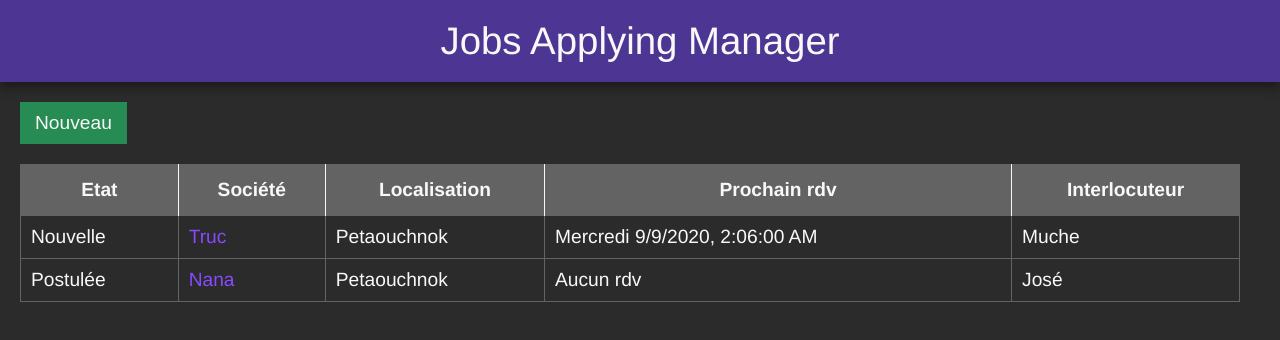
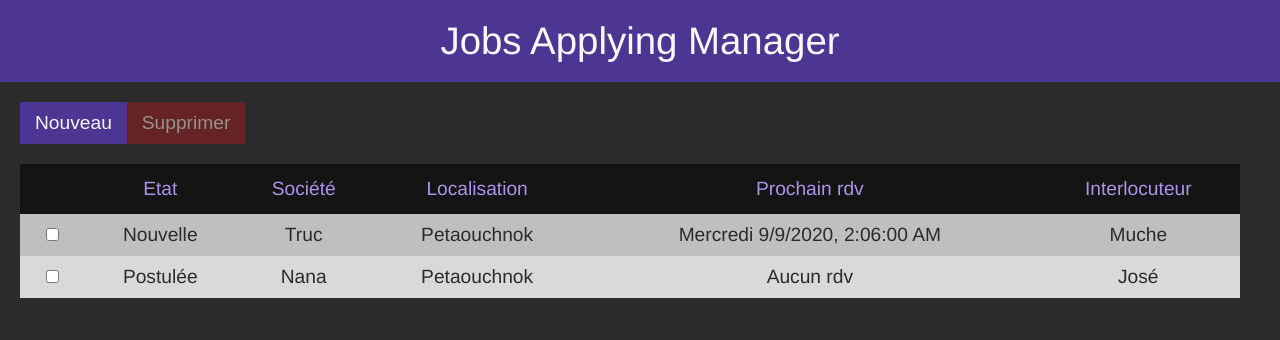
Before and after one commit to ShayanSteins/jobs-applying-manager, a Vue app: page / in a window 1280 px wide. Shown: the top 340 px of the page. Built offline with nearby package versions, Linux system fonts and the light colour scheme.

Commit message:
Ajout de variable dans le css Ajout de la suppression de piste (non fonctionnelle)

```diff
--- a/src/App.vue
+++ b/src/App.vue
@@ -1,36 +1,40 @@
 <template>
   <div>
-    <header>
+    <header class="shadow">
       <span>Jobs Applying Manager</span>
     </header>
     <main>
-      <button @click="popInDisplayed = true">Nouveau</button>
+      <button @click="popInDisplayed = true, isNewItem = true">Nouveau</button>
+      <button class="deleteButton" @click="removePiste" :disabled="{ disabled: idsToDelete.length === 0 }">Supprimer</button>
       <transition name="fade">
         <PopIn
           v-if="popInDisplayed"
           :isNewItem="isNewItem"
           :pisteToModify="pisteToModify"
           v-model="newPiste"
-          @close="popInDisplayed = false"
+          @close="popInDisplayed = false, pisteToModify = undefined"
+          @delete="removePiste"
+          @check="checkedPiste"
           @save="savePiste"
           @update="updatePiste"
         ></PopIn>
       </transition>
       <div class="boardContent">
-        <table>
+        <table class="shadow">
           <thead>
+            <th></th>
             <th>Etat</th>
             <th>Société</th>
             <th>Localisation</th>
             <th>Prochain rdv</th>
             <th>Interlocuteur</th>
           </thead>
-          <tr v-if="!pistes.length">
+          <tr v-if="!pistes.size">
             <td
-              colspan="5"
+              colspan="6"
             >Vous n'avez aucune piste pour le moment... Il est temps de parcourir les sites d'annonces</td>
           </tr>
-          <PisteLine v-for="piste in pistes" :key="piste.id" :piste="piste" @open-popin="openPopin"></PisteLine>
+          <PisteLine v-for="[id, piste] in pistes" :key="id" :piste="piste" @open-popin="openPopin"></PisteLine>
         </table>
         <div class="notif">Notifications</div>
       </div>
@@ -52,47 +56,39 @@ export default {
     return {
       popInDisplayed: false,
       isNewItem: true,
-      pisteToModify: {},
-      pistes: [],
+      pisteToModify: undefined,
+      idsToDelete: [],
+      pistes: new Map(),
       newPiste: {}
     }
   },
-  mounted() {
-    if (localStorage.getItem('pistes')) {
+  beforeMount() {
+    const storage = localStorage.getItem('pistes')
+    if (storage !== null && storage !== undefined) {
       try {
-        this.pistes = JSON.parse(localStorage.getItem('pistes'))
+        this.pistes = new Map(JSON.parse(storage))
       } catch (e) {
         localStorage.removeItem('pistes')
+        console.error(e.message)
       }
     }
     else {
-      this.pistes = jsonDatas
+      jsonDatas.forEach(item => this.pistes.set(item.id, item))
       this.saveAllPistes()
     }
   },
   methods: {
-    getPisteById(id) {
-      return this.pistes.find(piste => piste.id === id)
-    },
     openPopin(piste) {
       this.isNewItem = false
       this.pisteToModify = piste
       this.popInDisplayed = true
     },
-    savePiste(isNewOne) {
-      if (!this.newPiste.hasOwnProperty('id')) {
+    savePiste(isNewOne, pisteFromPopin) {
+      if (!pisteFromPopin.hasOwnProperty('id')) {
         return
       }
 
-      if (isNewOne) {
-        this.pistes.push(this.newPiste)
-      }
-      else {
-        const idx = this.pistes.find(p => p.id === this.newPiste.id)
-        if (idx !== undefined) {
-          this.pistes[idx] = this.newPiste
-        }
-      }
+      this.pistes.set(pisteFromPopin.id, pisteFromPopin)
 
       this.newPiste = {}
       this.popInDisplayed = false
@@ -101,12 +97,26 @@ export default {
     updatePiste(watchedPiste) {
       this.newPiste = watchedPiste
     },
+    checkedPiste(id, bool) {
+      console.log(`Before : ${this.idsToDelete}`)
+      if (bool)
+        this.idsToDelete.push(id)
+      else
+        this.idsToDelete.slice(id, 1)
+      console.log(`After : ${this.idsToDelete}`)
+    },
     removePiste(p) {
-      this.pistes.splice(p, 1)
+      if (p !== undefined)
+        this.idsToDelete = [p.id]
+
+      this.idsToDelete.forEach(id => this.pistes.delete(id))
+
+      this.idsToDelete = []
+      this.popInDisplayed = false
       this.saveAllPistes()
     },
     saveAllPistes() {
-      const parsedPistes = JSON.stringify(this.pistes)
+      const parsedPistes = JSON.stringify(Array.from(this.pistes))
       localStorage.setItem('pistes', parsedPistes)
     }
   }
@@ -114,38 +124,55 @@ export default {
 </script>
 
 <style>
+:root {
+  --main-bg-color: rgb(43, 43, 43);
+  --main-darker-bg-color: rgb(20, 20, 20);
+  --main-lighter-bg-color: rgb(87, 87, 87);
+  --main-text-color: rgb(248, 248, 248);
+  --main-violet: rgb(76, 53, 147);
+  --main-lighter-violet: rgb(175, 147, 235);
+  --main-red: rgb(161, 27, 27);
+  --shadow-element: 3px 5px 12px rgb(21, 21, 21 / 78%);
+}
 body {
   font: 1.2em Helvetica, Arial, sans-serif;
-  color: #f8f8f8;
+  color: var(--main-text-color);
   padding: 0;
   margin: 0;
-  background-color: #2b2b2b;
+  background-color: var(--main-bg-color);
 }
 header {
   width: 100%;
   padding: 0.5em 0;
   text-align: center;
   font-size: 2em;
-  background-color: #4c3593;
-  box-shadow: 0px 5px 10px rgb(21 21 21 / 78%);
+  background-color: var(--main-violet);
 }
 main {
   padding: 20px;
 }
+
 button {
   font-size: 1em;
-  background: rgb(39 140 84);
-  color: #f8f8f8;
+  background: var(--main-violet);
+  color: var(--main-text-color);
   border: none;
   padding: 10px 15px;
+}
+button.deleteButton {
+  background-color: var(--main-red);
 }
 button:hover {
   cursor: pointer;
   filter: brightness(1.2);
 }
+button:disabled {
+  filter: opacity(0.5);
+}
 button:focus {
   outline: none;
 }
+
 .boardContent {
   display: flex;
   flex-flow: row wrap;
@@ -155,23 +182,27 @@ table {
   margin: 20px 20px 0 0;
   border-collapse: collapse;
   flex-grow: 3;
+  color: var(--main-bg-color);
 }
-table,
-td {
-  border: 1px solid #636363;
+tr:nth-child(even) {
+  background-color: rgb(191 191 191);
+}
+tr:nth-child(odd) {
+  background-color: rgb(217 217 217);
 }
 th {
+  font-weight: lighter;
   height: 30px;
-  background: #636363;
-  border-right: 1px solid#f8f8f8;
-}
-th:last-of-type {
-  border-right: none;
+  background: var(--main-darker-bg-color);
+  color: var(--main-lighter-violet);
 }
 th,
 td {
   padding: 10px;
+  text-align: center;
+  vertical-align: middle;
 }
+
 .notif {
   display: none;
   flex-grow: 1;
@@ -181,11 +212,13 @@ td {
   background-color: #2d2a38;
 }
 
+.shadow {
+  box-shadow: var(--shadow-element);
+}
 .fade-enter-active,
 .fade-leave-active {
   transition: opacity 0.5s;
 }
-
 .fade-enter, .fade-leave-to /* .fade-leave-active below version 2.1.8 */ {
   opacity: 0;
 }
--- a/src/components/DatesManager.vue
+++ b/src/components/DatesManager.vue
@@ -95,7 +95,7 @@ button {
 }
 label,
 td {
-  color: #575757;
+  color: var(--main-bg-color);
   font-size: 0.8em;
 }
 table {
@@ -106,5 +106,7 @@ th {
   font-size: 0.8em;
   padding: 2px;
   min-width: 7px;
+  background-color: var(--main-lighter-bg-color);
+  color: var(--main-text-color);
 }
 </style>
--- a/src/components/PopIn.vue
+++ b/src/components/PopIn.vue
@@ -1,6 +1,10 @@
 <template>
-  <div class="shadow">
-    <div class="popin" :id="piste.id">
+  <div
+    class="shadowBox"
+    name="shadowBox"
+    @click="(e) => {if(e.target.classList[0] === 'shadowBox') $emit('close')}"
+  >
+    <div class="popin shadow" :id="piste.id">
       <h1 v-if="isNewItem">Création de la piste</h1>
       <h1 v-else>Détails de la piste</h1>
       <div class="wholePiste">
@@ -14,7 +18,7 @@
           <TextInput inputType="text" labelName="Etat" isDisabled v-model="piste.etat"></TextInput>
           <TextInput inputType="text" labelName="Interlocuteur" v-model="piste.interlocuteur"></TextInput>
           <TextInput inputType="text" labelName="Localisation" v-model="piste.localisation"></TextInput>
-          <CheckboxInput v-if="isNewItem" labelName="Fermée" v-model="piste.closed"></CheckboxInput>
+          <CheckboxInput v-if="!isNewItem" labelName="Fermée" v-model="piste.closed"></CheckboxInput>
         </div>
       </div>
       <div class="middle">
@@ -31,8 +35,9 @@
         </div>
       </div>
       <div class="buttonContainer">
-        <button v-if="isNewItem" @click="$emit('save', true)">Enregistrer</button>
-        <button v-else @click="$emit('save', false)">Mettre à jour</button>
+        <button v-if="!isNewItem" @click="$emit('delete', piste)" class="deleteButton">Supprimer</button>
+        <button v-if="isNewItem" @click="$emit('save', true, piste)">Enregistrer</button>
+        <button v-else @click="$emit('save', false, piste)">Mettre à jour</button>
         <button @click="$emit('close')">Annuler</button>
       </div>
     </div>
@@ -69,7 +74,7 @@ export default {
           notes: "",
           historique: [{
             date: new Date,
-            modif: "Création de la piste " + this.piste.id
+            modif: "Création de la piste."
           }],
           closed: false,
           dates: []
@@ -79,39 +84,18 @@ export default {
   },
   data() {
     return {
-      pistes: [],
       piste: this.pisteToModify
     }
   },
   watch: {
     piste: {
       handler: function () {
-        this.$emit('update', this.piste)
+        console.log("test")
+        //this.$emit('update', this.piste)
       },
       deep: true
     }
   },
-  // mounted() {
-  //   if (this.isNewItem)
-  //     this.piste = {
-  //       id: createUUID(),
-  //       etat: "Nouvelle",
-  //       societe: "",
-  //       interlocuteur: "",
-  //       localisation: "",
-  //       technos: "",
-  //       liens: "",
-  //       notes: "",
-  //       historique: [{
-  //         date: new Date,
-  //         modif: "Création de la piste " + this.piste.id
-  //       }],
-  //       closed: false,
-  //       dates: []
-  //     }
-  //   else
-  //     this.piste = this.pisteToModify
-  // },
   methods: {
     updateDatesList(newDates) {
       this.piste.dates = newDates
@@ -121,7 +105,7 @@ export default {
 </script>
 
 <style scoped>
-.shadow {
+.shadowBox {
   background: rgb(121 121 121 / 52%);
   position: fixed;
   top: 0;
@@ -133,11 +117,9 @@ export default {
 }
 .popin {
   margin: 40px;
-  background: #f8f8f8;
+  background: var(--main-text-color);
   border: none;
   border-radius: 7px;
-  box-shadow: 10px 10px 10px 2px rgb(21 21 21 / 55%),
-    0 2px 8px rgba(0, 0, 0, 0.33);
 }
 h1 {
   margin: 0;
@@ -145,7 +127,7 @@ h1 {
   font-size: 1.6em;
   border-top-left-radius: 7px;
   border-top-right-radius: 7px;
-  background-color: #552d6e;
+  background-color: var(--main-violet);
 }
 .wholePiste {
   display: flex;
@@ -173,15 +155,16 @@ h1 {
 }
 h2 {
   margin: 0 0 10px;
+  color: var(--main-bg-color);
 }
 .histContainer,
 .middle {
   padding: 10px;
 }
 .histSubContainer {
-  border: 1px solid rgb(91, 91, 91, 1);
   padding: 5px;
   background-color: rgba(239, 239, 239, 0.3);
+  border: 1px solid rgba(118, 118, 118, 0.3);
 }
 .buttonContainer {
   display: flex;
--- a/src/components/formComponents/CheckboxInput.vue
+++ b/src/components/formComponents/CheckboxInput.vue
@@ -33,7 +33,7 @@ export default {
 
 <style scoped>
 label {
-  color: #575757;
+  color: var(--main-lighter-bg-color);
   font-size: 0.9em;
   margin-left: 5px;
 }
--- a/src/components/formComponents/TextInput.vue
+++ b/src/components/formComponents/TextInput.vue
@@ -64,7 +64,7 @@ input[type="checkbox"] {
 }
 
 .checkBoxLabel {
-  color: #575757;
+  color: var(--main-lighter-bg-color);
   font-size: 1em;
   margin-top: 8px;
 }
@@ -76,7 +76,7 @@ textarea:focus {
 }
 
 .genericLabel {
-  background: #575757;
+  background: var(--main-lighter-bg-color);
   min-width: 115px;
 }
 
--- a/src/components/tableLine/DateLine.vue
+++ b/src/components/tableLine/DateLine.vue
@@ -34,10 +34,8 @@ export default {
 
 <style scoped>
 td {
-  color: #575757;
   font-size: 0.8em;
-  text-align: center;
-  vertical-align: middle;
+  color: var(--main-bg-color);
 }
 button {
   padding: revert;
--- a/src/components/tableLine/PisteLine.vue
+++ b/src/components/tableLine/PisteLine.vue
@@ -1,7 +1,10 @@
 <template>
-  <tr>
+  <tr @click="(e) => { if(e.target.type !== 'checkbox') $emit('open-popin', piste) }">
+    <td>
+      <CheckBoxInput labelName v-model="checked" @change="$emit('check', [piste.id, checked])"></CheckBoxInput>
+    </td>
     <td>{{ piste.etat }}</td>
-    <td @click="$emit('open-popin', piste)" class="linkCell">{{ piste.societe }}</td>
+    <td>{{ piste.societe }}</td>
     <td>{{ piste.localisation }}</td>
     <td>{{ getNextRdv }}</td>
     <td>{{ piste.interlocuteur }}</td>
@@ -9,53 +12,61 @@
 </template>
 
 <script>
+import CheckBoxInput from "../formComponents/CheckboxInput.vue"
+
 export default {
   name: 'PisteLine',
+  components: {
+    CheckBoxInput
+  },
+  model: {
+    prop: 'checked',
+    event: 'check'
+  },
   props: {
     piste: {
       type: Object
+    },
+    checked: {
+      type: Boolean,
+      default: false
     }
   },
   computed: {
-    getNextRdv () {
+    getNextRdv() {
       // Vérification du format des dates
       this.piste.dates.forEach(d => {
-        if(typeof d.date === "string") {
+        if (typeof d.date === "string") {
           d.date = new Date(d.date)
         }
-      });
+      })
 
       let nextRdv = "Aucun rdv"
       if (undefined !== this.piste.dates && this.piste.dates.length > 0) {
         //Tri des dates par ordre croissant
-        this.piste.dates.sort((a,b) => a.date - b.date)
+        this.piste.dates.sort((a, b) => a.date - b.date)
 
         // Récupère la première date supérieure à la date du jour
         const newRdvList = this.piste.dates.filter(d => d.date > new Date())
 
         // Si il y a un rdv à venir
-        if(newRdvList.length > 0){
-          let dayOfWeek = new Intl.DateTimeFormat('fr-FR', {weekday: 'long'}).format(newRdvList[0].date)
-          dayOfWeek = dayOfWeek.charAt(0).toUpperCase() + dayOfWeek.slice(1);
+        if (newRdvList.length > 0) {
+          let dayOfWeek = new Intl.DateTimeFormat('fr-FR', { weekday: 'long' }).format(newRdvList[0].date)
+          dayOfWeek = dayOfWeek.charAt(0).toUpperCase() + dayOfWeek.slice(1)
           return dayOfWeek + " " + newRdvList[0].date.toLocaleString()
         }
       }
       return nextRdv
     }
-  },
-  method () {
-
   }
 }
 </script>
 
 <style scoped>
-.linkCell {
-  color: rgb(136 73 255);
-}
-.linkCell:hover {
+:hover {
   text-decoration: underline;
-  filter: brightness(1.5);
   cursor: pointer;
+  background-color: var(--main-lighter-violet);
+  color: var(--main-darker-bg-color);
 }
 </style>
--- a/src/index.html
+++ b/src/index.html
@@ -1,6 +1,9 @@
 <!DOCTYPE html>
 
-<head></head>
+<head>
+  <meta name="viewport" content="width=device-width, initial-scale=1">
+
+</head>
 <body>
   <div id="app"></div>
   <script src="./index.js"></script>
```
Also changed, not shown: assets/data.js (+5 -5 lines), src/components/tableLine/HistoriqueLine.vue (+8 -3 lines).
